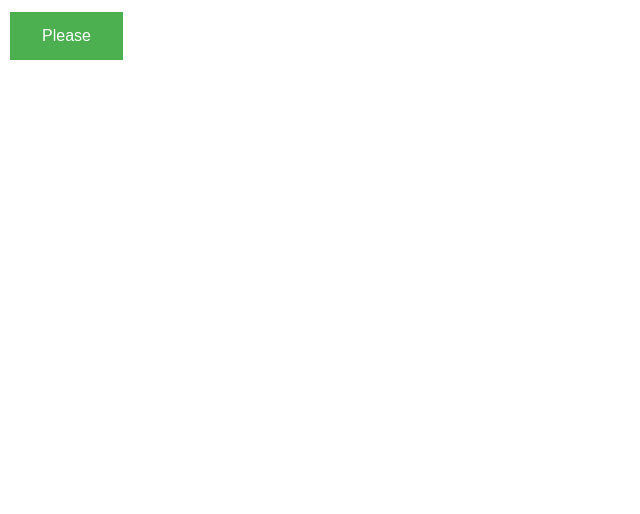
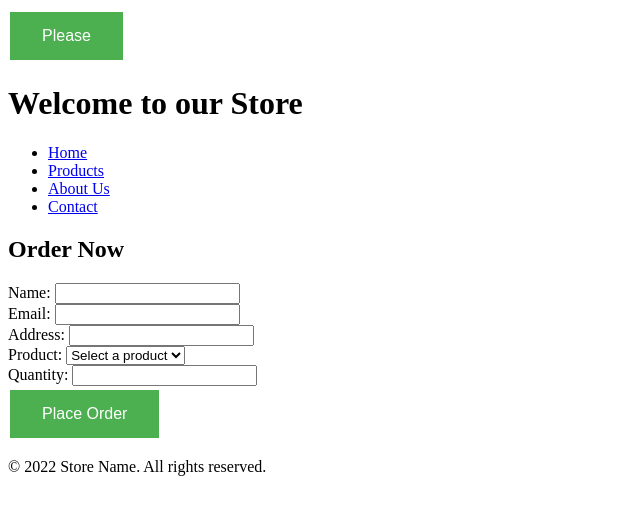
Before and after one commit to DNelson04/DNelson04.github.io, a plain HTML site: page store.html in a window 1280 px wide. Shown: the whole page, without its empty margins (0-640 px from the left). Drawn offline with Linux system fonts and the light colour scheme.

Commit message:
Update store.html

```diff
--- a/store.html
+++ b/store.html
@@ -1,8 +1,7 @@
 <style>
   .pushed {
-    background-color: #45a049;
-    box-shadow: 0 5px #357a3e;
-    transform: translateY(4px);
+    transform: scale(0.9);
+    box-shadow: 0 0 5px rgba(0, 0, 0, 0.3);
   }
 
   button {
@@ -21,3 +20,58 @@
 </style>
 
 <button onclick="this.classList.toggle('pushed')">Please</button>
+
+<html>
+  <body>
+    <header>
+      <h1>Welcome to our Store</h1>
+    </header>
+
+    <nav>
+      <ul>
+        <li><a href="#">Home</a></li>
+        <li><a href="#">Products</a></li>
+        <li><a href="#">About Us</a></li>
+        <li><a href="#">Contact</a></li>
+      </ul>
+    </nav>
+
+    <main>
+      <section>
+        <h2>Order Now</h2>
+        <form>
+          <div>
+            <label for="name">Name:</label>
+            <input type="text" id="name" name="name" required>
+          </div>
+          <div>
+            <label for="email">Email:</label>
+            <input type="email" id="email" name="email" required>
+          </div>
+          <div>
+            <label for="address">Address:</label>
+            <input type="text" id="address" name="address" required>
+          </div>
+          <div>
+            <label for="product">Product:</label>
+            <select id="product" name="product" required>
+              <option value="">Select a product</option>
+              <option value="product1">Product 1</option>
+              <option value="product2">Product 2</option>
+              <option value="product3">Product 3</option>
+            </select>
+          </div>
+          <div>
+            <label for="quantity">Quantity:</label>
+            <input type="number" id="quantity" name="quantity" min="1" required>
+          </div>
+          <button type="submit">Place Order</button>
+        </form>
+      </section>
+    </main>
+
+    <footer>
+      <p>&copy; 2022 Store Name. All rights reserved.</p>
+    </footer>
+  </body>
+</html>
```
